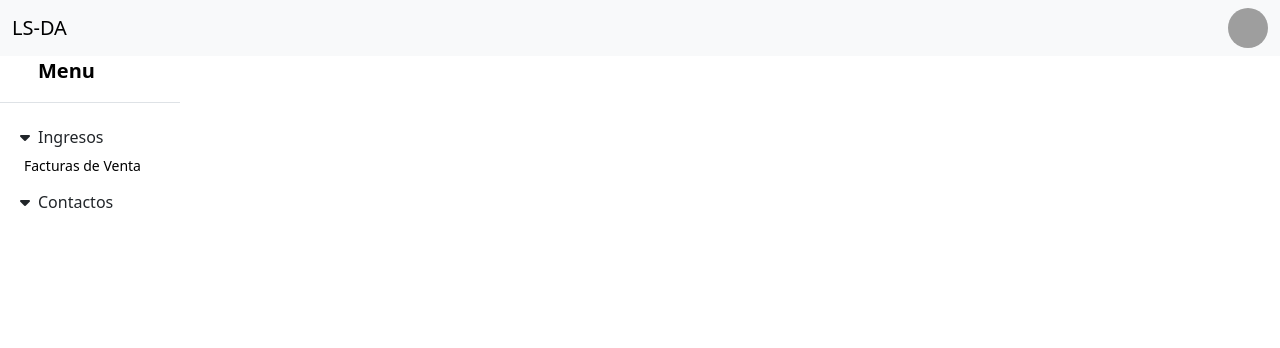
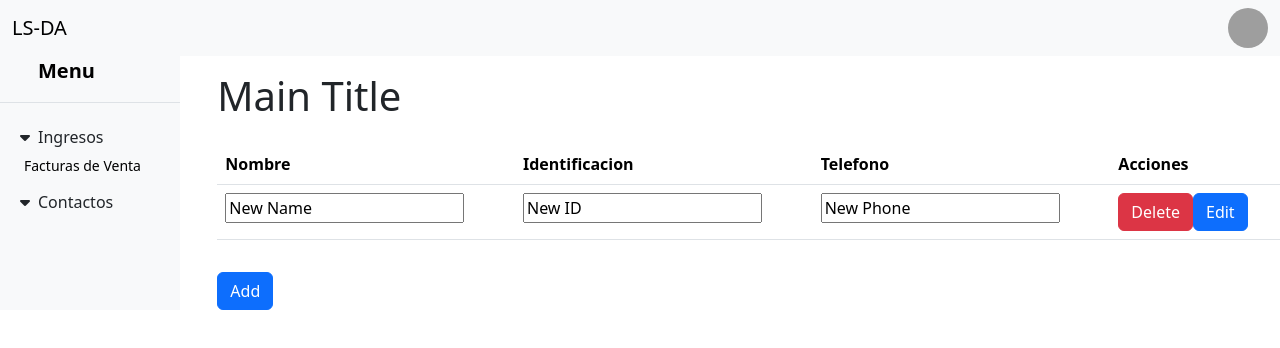
Before and after one commit to alexdelgadillosan/invoice_dummy, an Angular app: page /clientes in a window 1280 px wide. Before the commit this address led to /. Shown: the top 348 px of the page. Built offline with nearby package versions, Linux system fonts and the light colour scheme; grey boxes are pictures that could not be loaded.

Commit message:
add clients

```diff
--- a/src/app/app-routing.module.ts
+++ b/src/app/app-routing.module.ts
@@ -2,10 +2,12 @@ import { NgModule } from '@angular/core';
 import { RouterModule, Routes } from '@angular/router';
 import { FacturaVentaNuevoComponent } from './factura-venta/factura-venta-nuevo/factura-venta-nuevo.component';
 import { FacturaVentaComponent } from './factura-venta/factura-venta.component';
+import { ClientesComponent } from './clientes/clientes.component';
 
 const routes: Routes = [
   { path: 'factura-venta-nuevo', component: FacturaVentaNuevoComponent },
-  {path: 'factura-tabla', component: FacturaVentaComponent}
+  {path: 'factura-tabla', component: FacturaVentaComponent},
+  {path: 'clientes', component: ClientesComponent}
 ];
 
 @NgModule({
--- a/src/app/app.module.ts
+++ b/src/app/app.module.ts
@@ -8,6 +8,7 @@ import { TopbarComponent } from './topbar/topbar.component';
 import { FacturaVentaComponent } from './factura-venta/factura-venta.component';
 import { FacturaVentaNuevoComponent } from './factura-venta/factura-venta-nuevo/factura-venta-nuevo.component';
 import { FormsModule } from '@angular/forms';
+import { ClientesComponent } from './clientes/clientes.component';
 
 @NgModule({
   declarations: [
@@ -15,7 +16,8 @@ import { FormsModule } from '@angular/forms';
     SidebarComponent,
     TopbarComponent,
     FacturaVentaComponent,
-    FacturaVentaNuevoComponent
+    FacturaVentaNuevoComponent,
+    ClientesComponent
   ],
   imports: [
     BrowserModule,
--- /dev/null
+++ b/src/app/clientes/clientes.component.html
@@ -0,0 +1,67 @@
+<div class="col-md-12">
+  <!-- First Row -->
+  <div class="row mt-3">
+    <div class="col-md-12">
+      <h1>Main Title</h1>
+    </div>
+  </div>
+
+  <!-- Second Row - Table -->
+  <div class="row mt-3">
+    <div class="col-md-12">
+      <table class="table">
+        <thead>
+          <tr>
+            <th>Nombre</th>
+            <th>Identificacion</th>
+            <th>Telefono</th>
+            <th>Acciones</th>
+          </tr>
+        </thead>
+        <tbody>
+          <ng-container *ngFor="let row of rows; let rowIndex = index">
+            <tr>
+              <td>
+                <input [(ngModel)]="row.nombre" [readonly]="!row.isEditMode" />
+              </td>
+              <td>
+                <input
+                  [(ngModel)]="row.identificacion"
+                  [readonly]="!row.isEditMode"
+                />
+              </td>
+              <td>
+                <input
+                  [(ngModel)]="row.telefono"
+                  [readonly]="!row.isEditMode"
+                />
+              </td>
+              <td>
+                <ng-container *ngIf="!row.isEditMode; else editModeButtons">
+                  <button class="btn btn-danger" (click)="deleteRow(rowIndex)">
+                    Delete
+                  </button>
+                  <button class="btn btn-primary" (click)="editRow(rowIndex)">
+                    Edit
+                  </button>
+                </ng-container>
+                <ng-template #editModeButtons>
+                  <button class="btn btn-success" (click)="saveRow(rowIndex)">
+                    Save
+                  </button>
+                </ng-template>
+              </td>
+            </tr>
+          </ng-container>
+        </tbody>
+      </table>
+    </div>
+  </div>
+
+  <!-- Third Row - Add button -->
+  <div class="row mt-3">
+    <div class="col-md-12">
+      <button class="btn btn-primary" (click)="addRow()">Add</button>
+    </div>
+  </div>
+</div>
--- /dev/null
+++ b/src/app/clientes/clientes.component.ts
@@ -0,0 +1,44 @@
+import { Component } from '@angular/core';
+
+interface RowData {
+  nombre: string;
+  identificacion: string;
+  telefono: string;
+  isEditMode?: boolean;
+}
+
+@Component({
+  selector: 'app-clientes',
+  templateUrl: './clientes.component.html',
+  styleUrls: ['./clientes.component.css']
+})
+export class ClientesComponent {
+  rows: RowData[] = [];
+
+  constructor() {
+    // Add an initial row to the table
+    this.addRow();
+  }
+
+  deleteRow(rowIndex: number): void {
+    this.rows.splice(rowIndex, 1);
+  }
+
+  addRow(): void {
+    const newRow: RowData = {
+      nombre: 'New Name',
+      identificacion: 'New ID',
+      telefono: 'New Phone',
+      isEditMode: false
+    };
+    this.rows.push(newRow);
+  }
+
+  editRow(rowIndex: number): void {
+    this.rows[rowIndex].isEditMode = true;
+  }
+
+  saveRow(rowIndex: number): void {
+    this.rows[rowIndex].isEditMode = false;
+  }
+}
--- a/src/app/factura-venta/factura-venta-nuevo/factura-venta-nuevo.component.css
+++ b/src/app/factura-venta/factura-venta-nuevo/factura-venta-nuevo.component.css
@@ -0,0 +1,3 @@
+.col-md-12{
+    padding: 1rem;
+}
--- a/src/app/factura-venta/factura-venta-nuevo/factura-venta-nuevo.component.html
+++ b/src/app/factura-venta/factura-venta-nuevo/factura-venta-nuevo.component.html
@@ -1,4 +1,4 @@
-<div class="col-md-10">
+<div class="col-md-12">
   <!-- First Row -->
   <div class="row align-items-center">
     <div class="col-md-4">
@@ -13,9 +13,11 @@
       <label class="x-component x-box-item x-component-default"
         >LS-DA S.A.S</label
       >
+      <br />
       <label class="x-component x-box-item x-component-default"
         >NIT: 901658092</label
       >
+      <br />
       <label class="x-component x-box-item x-component-default"
         >jjimenez@ls-da.com</label
       >
@@ -148,4 +150,38 @@
       <label id="total">0</label>
     </div>
   </div>
+  <div class="row mt-3">
+    <div class="col-md-6">
+      <label for="label1">Label1</label>
+      <p>
+        Esta factura se asimila en todos sus efectos a una letra de cambio de
+        conformidad con el Art. 774 del código de comercio. Autorizo que en caso
+        de incumplimiento de esta obligación sea reportado a las centrales de
+        riesgo, se cobrarán intereses por mora.
+      </p>
+    </div>
+    <div class="col-md-6">
+      <label for="label2">Label2</label>
+      <p>
+        LS-DA SAS es una empresa acogida al Régimen Simple de Tributación - RST,
+        no estamos sujetos a retenciones a título de Renta ni de ICA, por favor
+        no practicar retenciones en la fuente ni de ica.
+      </p>
+    </div>
+  </div>
+
+  <!--------------------------------------------- Fifth Row ---------------------------------------->
+  <div class="row mt-3">
+    <div class="col-md-12">
+      <label for="label1">Resolucion</label>
+      <p>
+        Autorización de numeración de facturación N°18764042773838 de 2023-01-13
+        Modalidad Factura Electrónica Desde N° LSDA1 hasta LSDA10000 con
+        vigencia hasta 2024-01-13
+      </p>
+    </div>
+  </div>
+  <div>
+    <button>Emitir</button>
+  </div>
 </div>
--- a/src/app/sidebar/sidebar.component.css
+++ b/src/app/sidebar/sidebar.component.css
@@ -1,6 +1,7 @@
 
 
- .flex-shrink-0{
+ .f{
     background-color: rgb(248, 249, 250);
+    height: 100%;
 
  }
--- a/src/app/sidebar/sidebar.component.html
+++ b/src/app/sidebar/sidebar.component.html
@@ -1,4 +1,4 @@
-<div class="" style="width: 180px">
+<div class="f" style="width: 180px">
   <a
     href="/"
     class="d-flex align-items-center pb-3 mb-3 link-body-emphasis text-decoration-none border-bottom"
@@ -50,6 +50,7 @@
             <a
               href="#"
               class="link-body-emphasis d-inline-flex text-decoration-none rounded ms-4"
+              routerLink="clientes"
             >
               Clientes</a
             >
```
Also changed, not shown: src/app/clientes/clientes.component.css (added), 1 other file (tests, documents, lock files or other folders).
